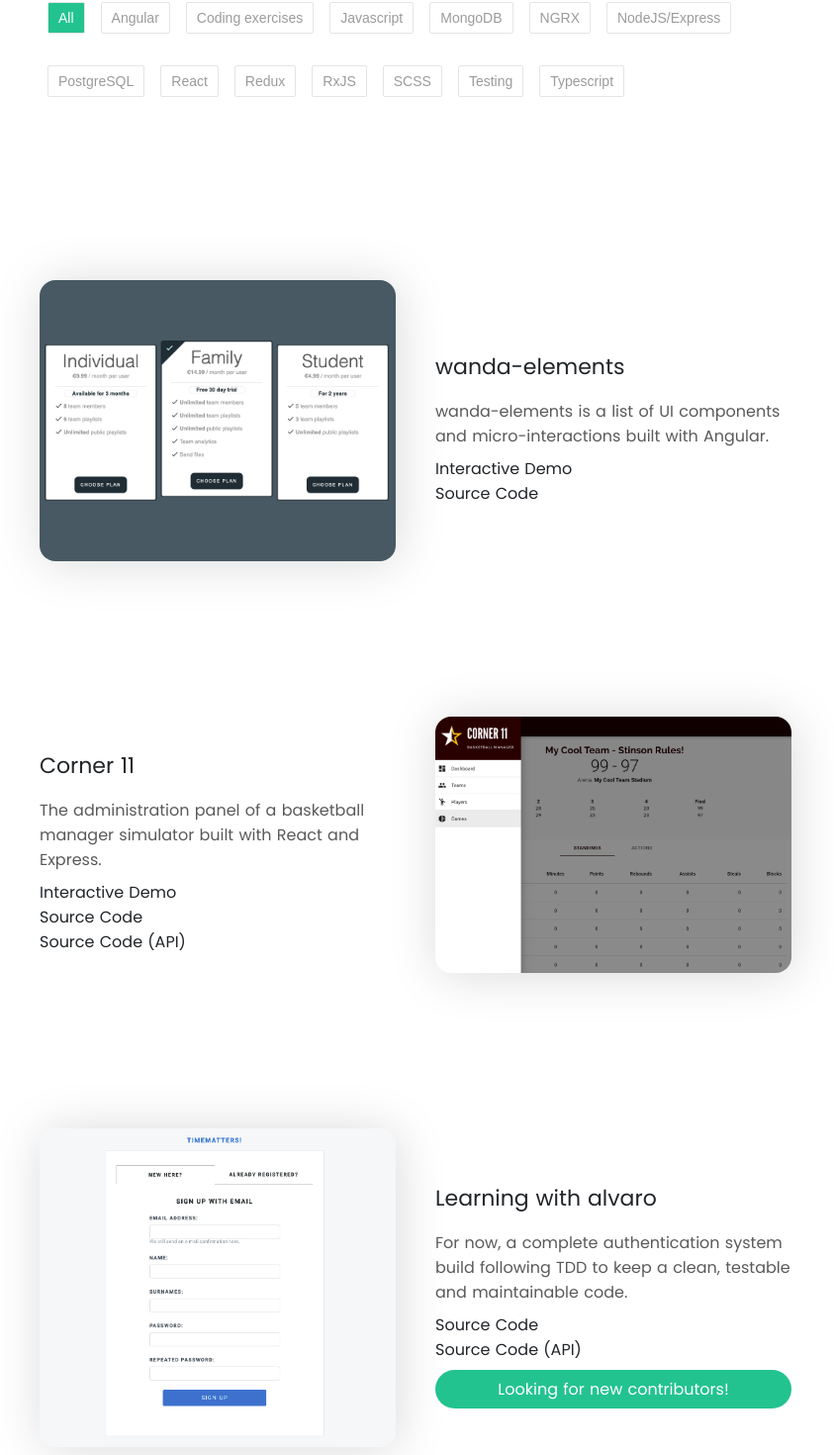
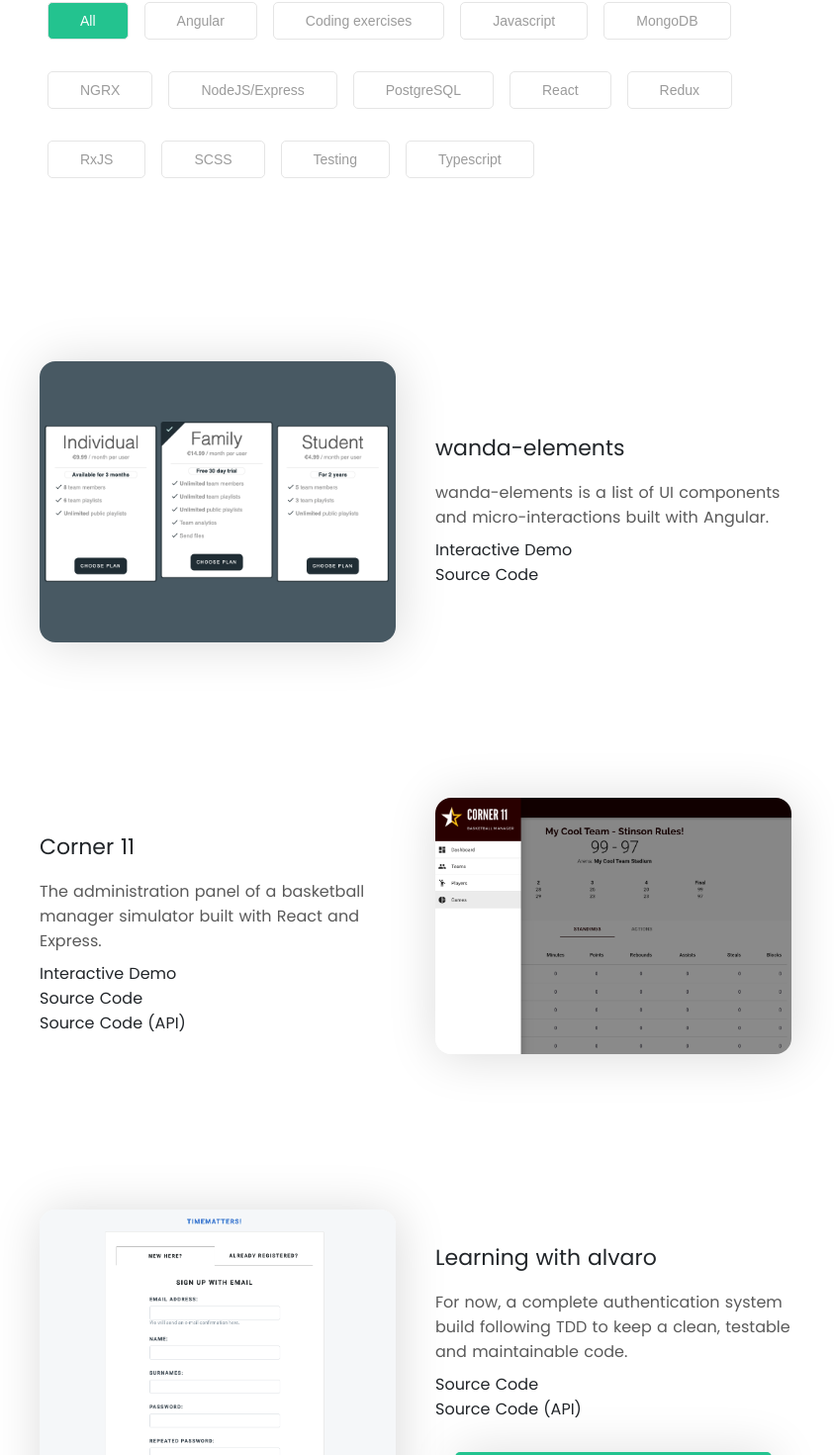
Before and after one commit to aLosada7/personal-webpage, a Next.js app: page /contribution in a window 1280 px wide. Shown: the part 423-1893 px from the top of the page at 99% size, without its empty margins (220-1063 px from the left). Built offline with nearby package versions, Linux system fonts and the light colour scheme.

Commit message:
Fixing buttons

```diff
--- a/components/shared/LookingContributors.jsx
+++ b/components/shared/LookingContributors.jsx
@@ -2,8 +2,8 @@ import Link from 'next/link';
 
 export default function LookingContributors() {
     return (
-        <div className="tags-container tags-green mt-8 place-up">
-            <Link href="/contact"><a role="link" target="_blank" aria-label="looking-new-contributors">Looking for new contributors!</a></Link>
+        <div className="tags-container mt-8 mt-mobile-0 place-up">
+            <Link href="/contact"><a role="link" aria-label="looking-new-contributors" className="button green-button">Looking for new contributors!</a></Link>
         </div>
     )
 }
--- a/pages/contribution.jsx
+++ b/pages/contribution.jsx
@@ -50,7 +50,7 @@ export default function Contribution() {
                             {techsList.map(tech => (
                                 <button
                                     key={tech}
-                                    className={`button white-button ${(tech === technologySelected) ? 'active-white-button' : ''}`}
+                                    className={`button white-button no-wrap ${(tech === technologySelected) ? 'active-white-button' : ''}`}
                                     onClick={() => setTechnologySelected(tech)}>{tech}</button>
                             ))}
                             </div>
--- a/pages/index.js
+++ b/pages/index.js
@@ -17,8 +17,8 @@ export default function Home({ blogItems }) {
                                 <div className="text mt-16 mb-16">
                                     <p className="color-light-black line-140">I’m a software engineer living and working in Asturias. I work daily on building better and elegant software through writing clean, testable and maintainable code.</p>
                                 </div>
-                                <div className="button-wrrapper mt-16 mb-16">
-                                    <Link href="/about"><button className="button green-button">Learn More</button></Link>
+                                <div className="button-wrrapper mt-xxs mb-xxs">
+                                    <Link href="/about"><a role="link" className="button green-button">Learn More</a></Link>
                                 </div>
                             </div>
                         </div>
--- a/styles/partials/_base.scss
+++ b/styles/partials/_base.scss
@@ -30,14 +30,18 @@ ul, li {
         align-items: center;
         border: 1px solid rgb(229, 229, 229);
         border-radius: 2px;
-        padding: 6px 10px;
+        padding: 0.5rem 2rem;
         font-size: 14px;
         line-height: 18px;
         font-weight: 500;
         cursor: pointer;
+        border-radius: 5px;
+        line-height: 20px;
+    }
 
+    .no-wrap {
         @media only screen and (max-width: $bp-large) {
-            white-space: nowrap;
+            white-space: nowrap !important;
         }
     }
 
@@ -45,7 +49,6 @@ ul, li {
         background: rgb(35, 195, 143);
         width: fit-content;
         margin: 1rem 0;
-        padding: 1rem;
         color: hsla(0,0%,100%,.99);
         text-transform: uppercase;
         letter-spacing: 1.4px;
@@ -223,6 +226,7 @@ h3 { font-size: 22px; }
 .mb-xxl { margin-bottom: 250px; }
 
 @media only screen and (max-width: $bp-large) {
+    .mt-mobile-0 { margin-top: 0px; }
     .mt-mobile-l { margin-top: 70px; }
 
     .mb-mobile-8 { margin-bottom: 8px; }
@@ -249,11 +253,6 @@ h3 { font-size: 22px; }
     flex-shrink: 0;
 }
 
-.tags-green {
-    background: rgb(35, 195, 143);
-    color: #fff;
-}
-
 .tags-black {
     background: #191414;
     color: #fff;
```
